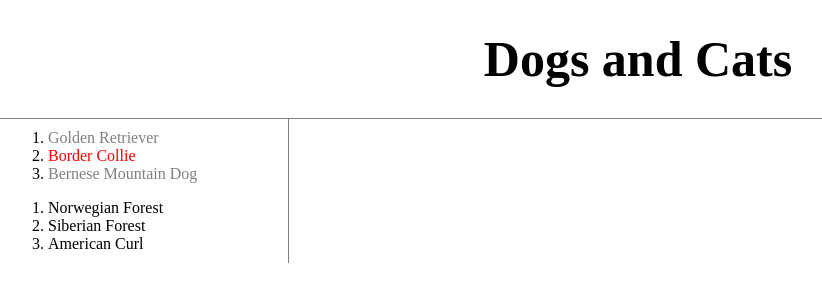
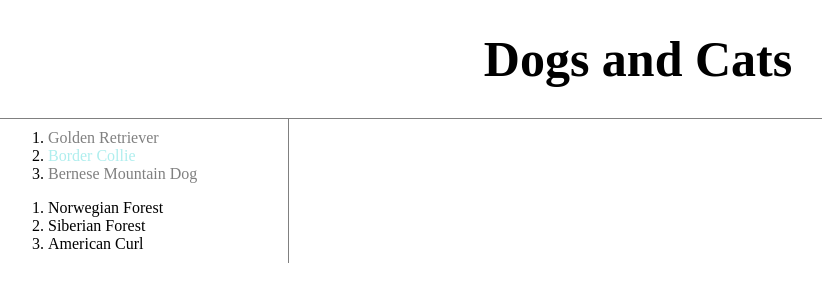
Before and after one commit to IJHO-NUl1l1/HTML-CSS, a plain HTML site: page index.html in a window 1280 px wide. Shown: the whole page, without its empty margins (2-824 px from the left). Drawn offline with Linux system fonts and the light colour scheme.

Commit message:
color-chaged

```diff
--- a/index.html
+++ b/index.html
@@ -19,7 +19,7 @@
             padding: 30px;
         }
         #active {
-            color:red;
+            color:paleturquoise;
         }
         .saw {
             color:gray;
```
